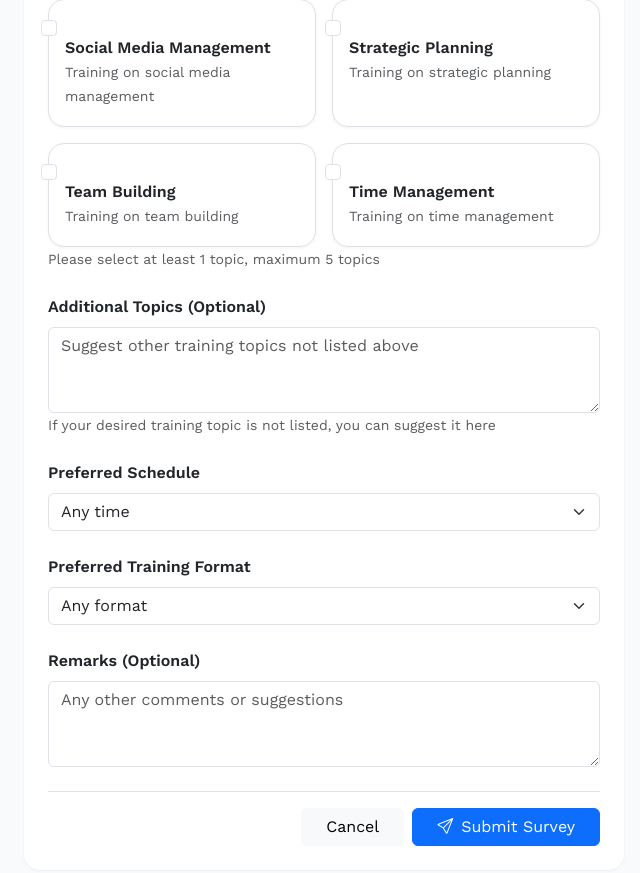
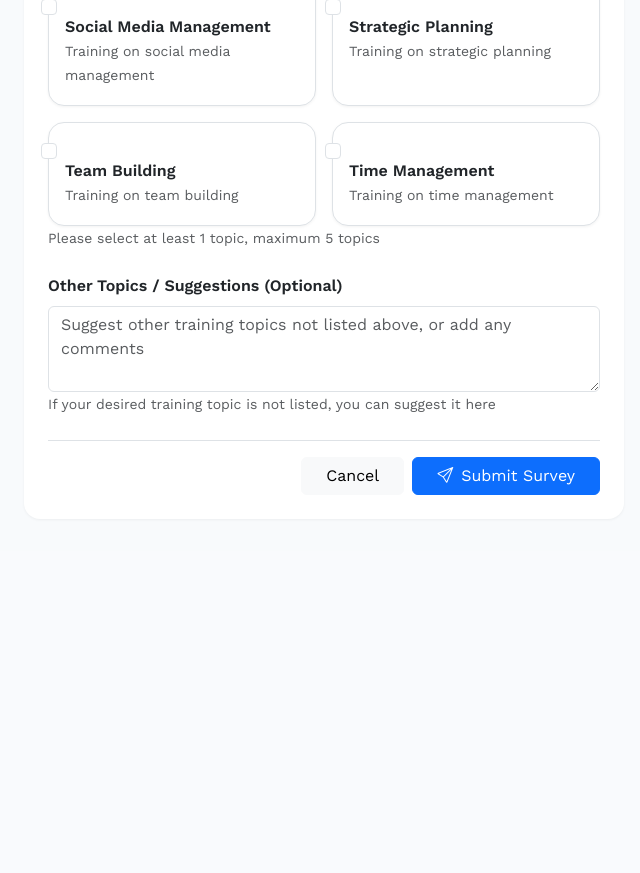
Before and after one commit to phpthinky/ehrms-training, a Laravel app: page /training-survey in a window 1280 px wide. Shown: the part 2333-3206 px from the top of the page, without its empty margins (300-940 px from the left). After the commit the page ends 2828 px from the top, so only its background shows below. Run offline with Laravel 12, Linux system fonts and the light colour scheme; a user stored in the database is signed in; data comes from the database, SQL or seed files in the repository; tables that the repository leaves empty hold one stand-in row (values such as "Sample post"); parts of the project's set-up code (start-up, migrations or seed data) failed here and were passed over.

Commit message:
Fix training survey submission error - use correct column names
- Change additional_topics to selected_topics (matches DB schema)
- Change additional_topics input to other_topics
- Remove non-existent fields from form (preferred_schedule, preferred_format, remarks)
- Fix all controller methods to use selected_topics instead of additional_topics
- Update view to read selected_topics from existing survey

```diff
--- a/app/Http/Controllers/TrainingSurveyController.php
+++ b/app/Http/Controllers/TrainingSurveyController.php
@@ -61,10 +61,7 @@ class TrainingSurveyController extends Controller
         $validated = $request->validate([
             'topics' => 'required|array|min:1|max:5',
             'topics.*' => 'exists:training_topics,id',
-            'additional_topics' => 'nullable|string|max:1000',
-            'preferred_schedule' => 'nullable|in:weekday_morning,weekday_afternoon,weekend,any',
-            'preferred_format' => 'nullable|in:in_person,online,hybrid,any',
-            'remarks' => 'nullable|string|max:500',
+            'other_topics' => 'nullable|string|max:1000',
         ]);
 
         // Create or update survey
@@ -74,12 +71,8 @@ class TrainingSurveyController extends Controller
                 'year' => $currentYear,
             ],
             [
-                'training_topic_id' => $validated['topics'][0] ?? null,
-                'additional_topics' => json_encode($validated['topics']),
-                'other_topics' => $validated['additional_topics'] ?? null,
-                'preferred_schedule' => $validated['preferred_schedule'] ?? 'any',
-                'preferred_format' => $validated['preferred_format'] ?? 'any',
-                'remarks' => $validated['remarks'] ?? null,
+                'selected_topics' => $validated['topics'],
+                'other_topics' => $validated['other_topics'] ?? null,
                 'status' => 'submitted',
                 'submitted_at' => now(),
             ]
@@ -96,7 +89,7 @@ class TrainingSurveyController extends Controller
     {
         $year = $request->get('year', date('Y'));
 
-        $surveys = TrainingSurvey::with(['employee.department', 'topic'])
+        $surveys = TrainingSurvey::with(['employee.department'])
             ->where('year', $year)
             ->where('status', 'submitted')
             ->orderBy('submitted_at', 'desc')
@@ -113,11 +106,11 @@ class TrainingSurveyController extends Controller
      */
     public function show($id)
     {
-        $survey = TrainingSurvey::with(['employee.department', 'topic'])
+        $survey = TrainingSurvey::with(['employee.department'])
             ->findOrFail($id);
 
-        $selectedTopics = json_decode($survey->additional_topics, true) ?? [];
-        $topics = TrainingTopic::whereIn('id', $selectedTopics)->get();
+        $selectedTopicIds = $survey->selected_topics ?? [];
+        $topics = TrainingTopic::whereIn('id', $selectedTopicIds)->get();
 
         return view('training-survey.show', compact('survey', 'topics'));
     }
@@ -127,7 +120,8 @@ class TrainingSurveyController extends Controller
      */
     protected function getSurveyStats($year)
     {
-        $surveys = TrainingSurvey::where('year', $year)
+        $surveys = TrainingSurvey::with('employee.department')
+            ->where('year', $year)
             ->where('status', 'submitted')
             ->get();
 
@@ -137,7 +131,7 @@ class TrainingSurveyController extends Controller
         // Topic popularity
         $topicCounts = [];
         foreach ($surveys as $survey) {
-            $topics = json_decode($survey->additional_topics, true) ?? [];
+            $topics = $survey->selected_topics ?? [];
             foreach ($topics as $topicId) {
                 if (!isset($topicCounts[$topicId])) {
                     $topicCounts[$topicId] = 0;
@@ -159,18 +153,14 @@ class TrainingSurveyController extends Controller
             }
         }
 
-        usort($topicStats, function($a, $b) {
+        usort($topicStats, function ($a, $b) {
             return $b['count'] - $a['count'];
         });
 
-        $schedulePreferences = $surveys->groupBy('preferred_schedule')
-            ->map(function($group) { return $group->count(); });
-
-        $formatPreferences = $surveys->groupBy('preferred_format')
-            ->map(function($group) { return $group->count(); });
-
         $departmentStats = $surveys->groupBy('employee.department.name')
-            ->map(function($group) { return $group->count(); });
+            ->map(function ($group) {
+                return $group->count();
+            });
 
         return [
             'total_employees' => $totalEmployees,
@@ -178,8 +168,6 @@ class TrainingSurveyController extends Controller
             'pending_count' => $totalEmployees - $submittedCount,
             'response_rate' => $totalEmployees > 0 ? round(($submittedCount / $totalEmployees) * 100, 1) : 0,
             'topic_stats' => $topicStats,
-            'schedule_preferences' => $schedulePreferences,
-            'format_preferences' => $formatPreferences,
             'department_stats' => $departmentStats,
         ];
     }
@@ -194,8 +182,8 @@ class TrainingSurveyController extends Controller
         // Get survey statistics
         $stats = $this->getSurveyStats($currentYear);
 
-        // Get all submitted surveys with employee and topics
-        $surveys = TrainingSurvey::with(['employee.department', 'topics'])
+        // Get all submitted surveys with employee
+        $surveys = TrainingSurvey::with(['employee.department'])
             ->where('year', $currentYear)
             ->where('status', 'submitted')
             ->orderBy('updated_at', 'desc')
@@ -204,19 +192,25 @@ class TrainingSurveyController extends Controller
         // Get all topics with request counts
         $topicCounts = [];
         foreach ($surveys as $survey) {
-            foreach ($survey->topics as $topic) {
-                if (!isset($topicCounts[$topic->id])) {
-                    $topicCounts[$topic->id] = [
-                        'topic' => $topic,
-                        'count' => 0,
-                    ];
+            $topicIds = $survey->selected_topics ?? [];
+            foreach ($topicIds as $topicId) {
+                if (!isset($topicCounts[$topicId])) {
+                    $topic = TrainingTopic::find($topicId);
+                    if ($topic) {
+                        $topicCounts[$topicId] = [
+                            'topic' => $topic,
+                            'count' => 0,
+                        ];
+                    }
                 }
-                $topicCounts[$topic->id]['count']++;
+                if (isset($topicCounts[$topicId])) {
+                    $topicCounts[$topicId]['count']++;
+                }
             }
         }
 
         // Sort by count descending
-        usort($topicCounts, function($a, $b) {
+        usort($topicCounts, function ($a, $b) {
             return $b['count'] - $a['count'];
         });
 
--- a/resources/views/training-survey/form.blade.php
+++ b/resources/views/training-survey/form.blade.php
@@ -39,7 +39,7 @@
                             <div class="card-body">
                                 <h6 class="mb-3">Your Selected Topics:</h6>
                                 @php
-                                    $selectedTopics = json_decode($existingSurvey->additional_topics, true) ?? [];
+                                    $selectedTopics = $existingSurvey->selected_topics ?? [];
                                     $topicsList = \App\Models\TrainingTopic::whereIn('id', $selectedTopics)->get();
                                 @endphp
                                 <div class="d-flex flex-wrap gap-2 justify-content-center">
@@ -73,7 +73,6 @@
                                         <ul class="mb-0 mt-2 small">
                                             <li>Select 1 to 5 training topics you're interested in</li>
                                             <li>You can suggest additional topics in the text field</li>
-                                            <li>Indicate your preferred schedule and format</li>
                                             <li>You can only submit once per year</li>
                                         </ul>
                                     </div>
@@ -109,39 +108,11 @@
                                 <small class="text-muted">Please select at least 1 topic, maximum 5 topics</small>
                             </div>
 
-                            <!-- Additional Topics -->
+                            <!-- Other Topics (Suggestions) -->
                             <div class="mb-4">
-                                <label class="form-label fw-semibold">Additional Topics (Optional)</label>
-                                <textarea name="additional_topics" class="form-control" rows="3" placeholder="Suggest other training topics not listed above">{{ old('additional_topics') }}</textarea>
+                                <label class="form-label fw-semibold">Other Topics / Suggestions (Optional)</label>
+                                <textarea name="other_topics" class="form-control" rows="3" placeholder="Suggest other training topics not listed above, or add any comments">{{ old('other_topics') }}</textarea>
                                 <small class="text-muted">If your desired training topic is not listed, you can suggest it here</small>
-                            </div>
-
-                            <!-- Preferred Schedule -->
-                            <div class="mb-4">
-                                <label class="form-label fw-semibold">Preferred Schedule</label>
-                                <select name="preferred_schedule" class="form-select">
-                                    <option value="any" {{ old('preferred_schedule') == 'any' ? 'selected' : '' }}>Any time</option>
-                                    <option value="weekday_morning" {{ old('preferred_schedule') == 'weekday_morning' ? 'selected' : '' }}>Weekday Morning</option>
-                                    <option value="weekday_afternoon" {{ old('preferred_schedule') == 'weekday_afternoon' ? 'selected' : '' }}>Weekday Afternoon</option>
-                                    <option value="weekend" {{ old('preferred_schedule') == 'weekend' ? 'selected' : '' }}>Weekend</option>
-                                </select>
-                            </div>
-
-                            <!-- Preferred Format -->
-                            <div class="mb-4">
-                                <label class="form-label fw-semibold">Preferred Training Format</label>
-                                <select name="preferred_format" class="form-select">
-                                    <option value="any" {{ old('preferred_format') == 'any' ? 'selected' : '' }}>Any format</option>
-                                    <option value="in_person" {{ old('preferred_format') == 'in_person' ? 'selected' : '' }}>In-Person</option>
-                                    <option value="online" {{ old('preferred_format') == 'online' ? 'selected' : '' }}>Online/Virtual</option>
-                                    <option value="hybrid" {{ old('preferred_format') == 'hybrid' ? 'selected' : '' }}>Hybrid (Both)</option>
-                                </select>
-                            </div>
-
-                            <!-- Remarks -->
-                            <div class="mb-4">
-                                <label class="form-label fw-semibold">Remarks (Optional)</label>
-                                <textarea name="remarks" class="form-control" rows="3" placeholder="Any other comments or suggestions">{{ old('remarks') }}</textarea>
                             </div>
 
                             <!-- Submit Button -->
```
